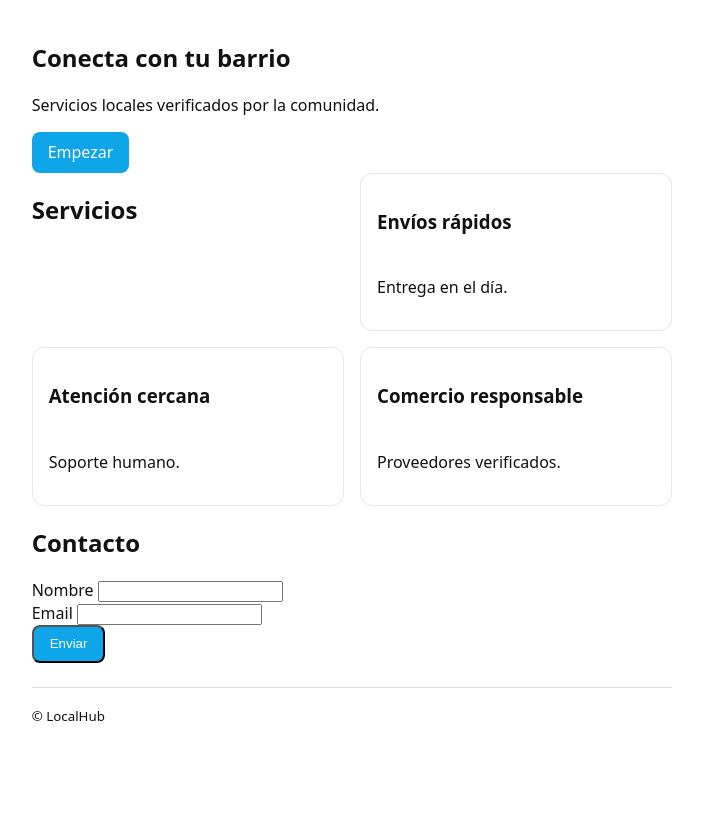
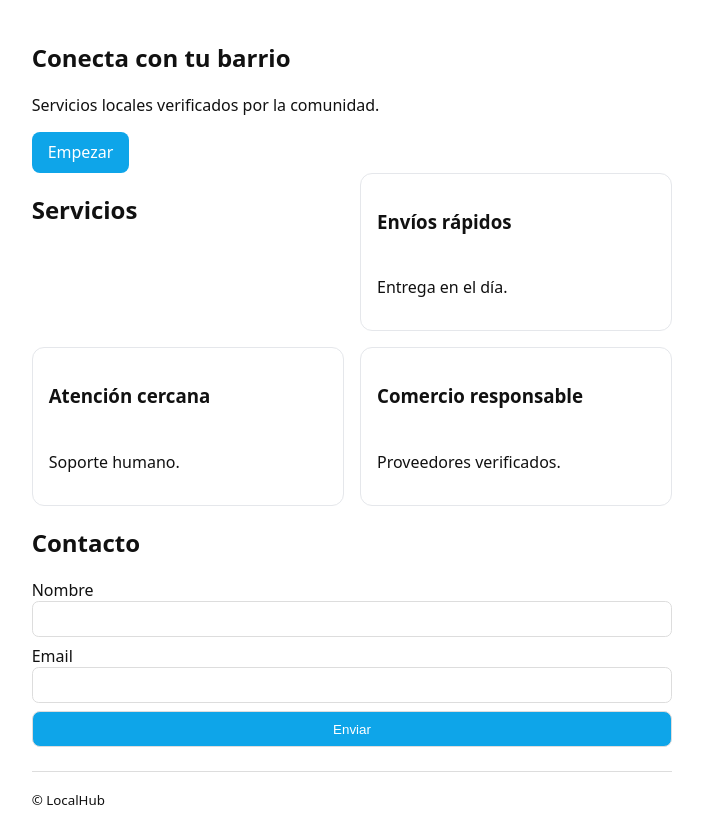
Before and after one commit to Jhonttt/diw-u2-localhub-atahona-toro, a plain HTML site: page index.html in a window 1280 px wide. Shown: the part 90-916 px from the top of the page, without its empty margins (288-991 px from the left). Before the commit the page ends 832 px from the top, so only its background shows below. Drawn offline with Linux system fonts and the light colour scheme.

Commit message:
feat(main.css): dar formato a los inputos de contacto, así como el botón, con flex

```diff
--- a/css/main.css
+++ b/css/main.css
@@ -114,3 +114,22 @@ img {
   background: var(--accent);
   color: #fff;
 }
+
+
+#contacto form {
+  display: flex;
+  flex-flow: column wrap;
+}
+
+
+.field input:is([id="name"], [id="email"]) {
+  width: 100%;
+  padding: 0.6rem 1rem;
+  border-radius: 0.5em;
+  margin-bottom: var(--space-1);
+}
+
+.field input:is([id="name"], [id="email"]),
+.btn[type="submit"] {
+  border: 1px solid #ddd;
+}
```
